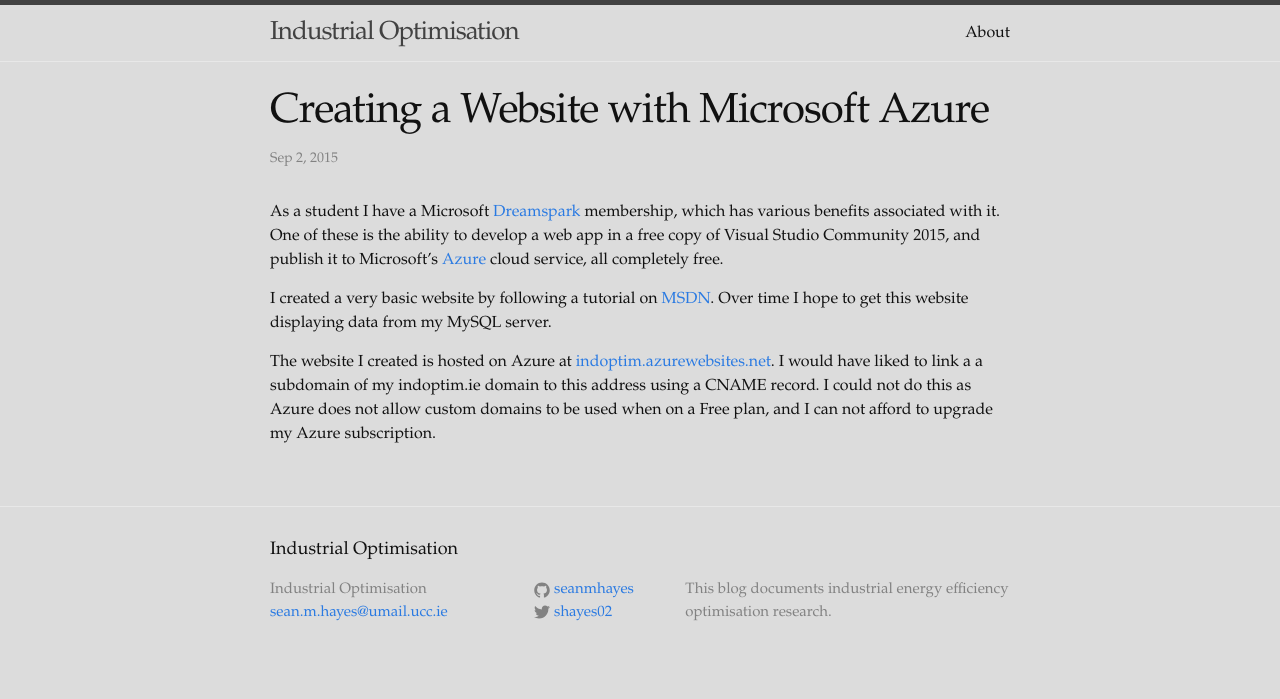
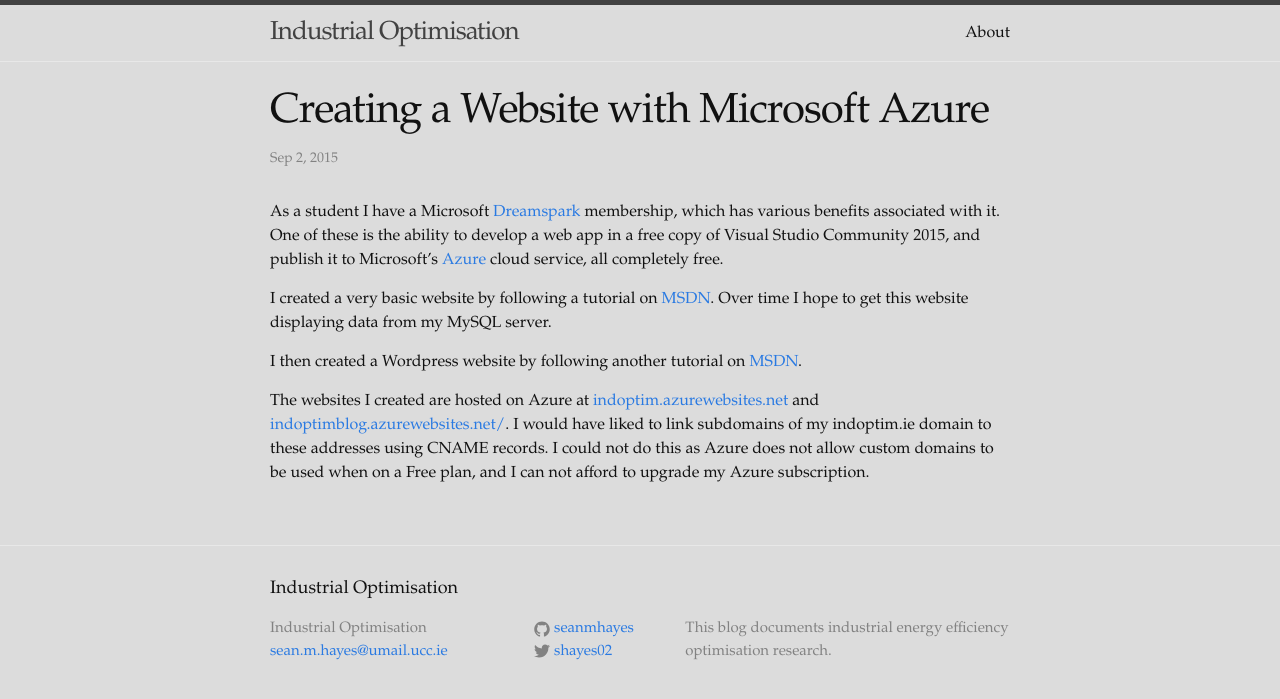
Before and after one commit to seanmhayes/seanmhayes.github.io, a Jekyll site: the page built from _posts/2015-09-02-AzureWebsite.markdown, in a window 1280 px wide. Shown: the top 699 px of the page. Built offline with Jekyll 4.4.1, drawn with Linux system fonts in a browser that asks for light colours.

Commit message:
Added comment about Wordpress

```diff
--- a/_posts/2015-09-02-AzureWebsite.markdown
+++ b/_posts/2015-09-02-AzureWebsite.markdown
@@ -8,7 +8,9 @@
 
 I created a very basic website by following a tutorial on [MSDN](http://blogs.msdn.com/b/microsoft_student_developer_blog/archive/2015/07/20/welcome-to-visual-studio-2015-with-azure.aspx). Over time I hope to get this website displaying data from my MySQL server.
 
-The website I created is hosted on Azure at [indoptim.azurewebsites.net](http://indoptim.azurewebsites.net). I would have liked to link a a subdomain of my indoptim.ie domain to this address using a CNAME record. I could not do this as Azure does not allow custom domains to be used when on a Free plan, and I can not afford to upgrade my Azure subscription.
+I then created a Wordpress website by following another tutorial on [MSDN](http://blogs.msdn.com/b/microsoft_student_developer_blog/archive/2015/08/11/creating-a-wordpress-website-with-azure.aspx).
+
+The websites I created are hosted on Azure at [indoptim.azurewebsites.net](http://indoptim.azurewebsites.net) and [indoptimblog.azurewebsites.net/](http://indoptimblog.azurewebsites.net/). I would have liked to link subdomains of my indoptim.ie domain to these addresses using CNAME records. I could not do this as Azure does not allow custom domains to be used when on a Free plan, and I can not afford to upgrade my Azure subscription.
 
 [jekyll]:      http://jekyllrb.com
 [jekyll-gh]:   https://github.com/jekyll/jekyll
```
